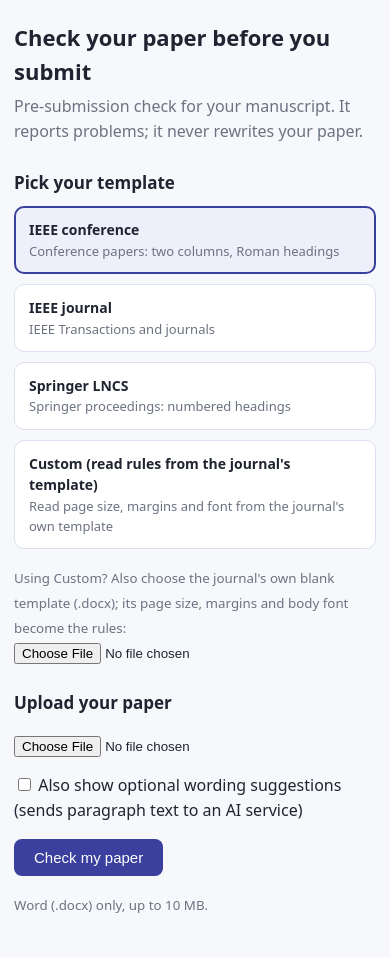
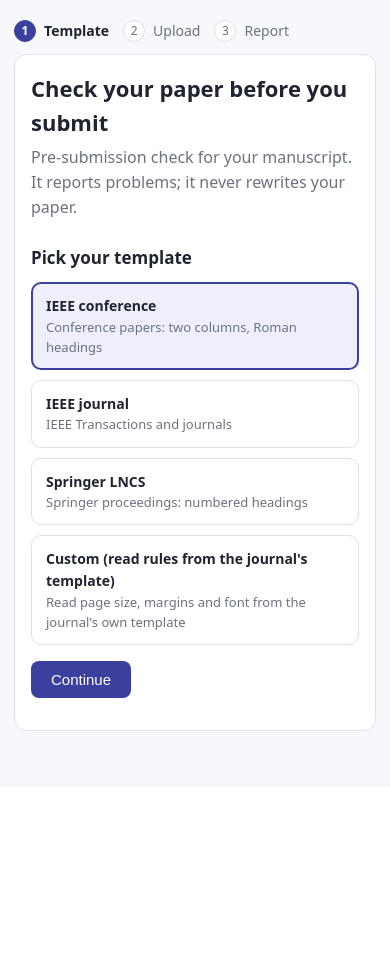
Before and after one commit to themanasarora/PaperDesk, a Flask app: page / in a window 390 px wide. Shown: the part 57-1014 px from the top of the page. After the commit the page ends 788 px from the top, so only its background shows below. Run offline with Flask 3, Linux system fonts and the light colour scheme.

Commit message:
Add step rail, privacy copy and stepper script
Co-Authored-By: Claude Sonnet 5.5 <noreply@anthropic.com>
Claude-Session: https://claude.ai/code/session_017hEwxetgSup47PgW1p4csX

```diff
--- /dev/null
+++ b/static/app.js
@@ -0,0 +1,40 @@
+(function () {
+  var form = document.querySelector("form[data-active]");
+  if (!form) return;
+  document.documentElement.classList.add("js");
+  var panels = {};
+  form.querySelectorAll("[data-panel]").forEach(function (p) { panels[p.dataset.panel] = p; });
+  var items = Array.prototype.slice.call(document.querySelectorAll(".rail-item"));
+  var order = ["template", "upload", "report"];
+
+  function show(step) {
+    Object.keys(panels).forEach(function (k) { panels[k].classList.toggle("is-active", k === step); });
+    items.forEach(function (it) {
+      var s = it.dataset.step;
+      it.classList.toggle("is-active", s === step);
+      it.classList.toggle("is-done", order.indexOf(s) < order.indexOf(step));
+    });
+  }
+  items.forEach(function (it) {
+    if (panels[it.dataset.step]) it.addEventListener("click", function () { show(it.dataset.step); });
+  });
+  form.querySelectorAll("[data-go]").forEach(function (b) {
+    b.addEventListener("click", function () { show(b.dataset.go); });
+  });
+
+  var custom = form.querySelector(".custom-template");
+  function syncCustom() {
+    var sel = form.querySelector('input[name="ruleset"]:checked');
+    if (sel && sel.value === "custom") custom.removeAttribute("data-hidden");
+    else custom.setAttribute("data-hidden", "");
+  }
+  form.querySelectorAll('input[name="ruleset"]').forEach(function (r) { r.addEventListener("change", syncCustom); });
+  syncCustom();
+
+  var paper = form.querySelector('input[name="paper"]');
+  var label = form.querySelector(".drop-text");
+  paper.addEventListener("change", function () {
+    label.textContent = paper.files.length ? paper.files[0].name : "Drop your .docx here, or browse";
+  });
+  show(form.dataset.active);
+})();
--- a/static/style.css
+++ b/static/style.css
@@ -28,3 +28,26 @@ button.primary:hover{background:#2F3380}
   h1{font-size:22px}
   .wrap{padding:20px 14px 40px}
 }
+.layout{display:flex;gap:24px;align-items:flex-start}
+.rail{list-style:none;margin:0;padding:0;width:140px;flex:none}
+.rail-item{display:flex;align-items:center;gap:8px;font-size:14px;color:var(--muted);margin:0 0 12px}
+.rail-item .num{width:22px;height:22px;border-radius:50%;border:1px solid var(--line);display:inline-flex;align-items:center;justify-content:center;font-size:12px;background:#fff}
+.rail-item.is-active{color:var(--ink);font-weight:600}
+.rail-item.is-active .num{background:var(--accent);border-color:var(--accent);color:#fff}
+.rail-item.is-done .num{background:var(--accent-soft);border-color:var(--accent);color:var(--accent)}
+.js .rail-item.is-done,.js .rail-item.is-active{cursor:pointer}
+.panel{flex:1;min-width:0;background:#fff;border:1px solid var(--line);border-radius:12px;padding:20px 22px}
+.panel h1{margin-top:0}
+.js [data-panel]:not(.is-active){display:none}
+[data-hidden]{display:none}
+.drop{display:block;position:relative;border:1.5px dashed #B8BCD6;border-radius:10px;background:var(--accent-soft);padding:26px 14px;text-align:center;color:var(--muted)}
+.drop input{position:absolute;inset:0;width:100%;height:100%;opacity:0;cursor:pointer}
+.drop:has(input:focus-visible){outline:3px solid #9A9DE0}
+.actions{display:flex;gap:14px;align-items:center}
+button.link{background:none;border:0;color:var(--accent);cursor:pointer;font-size:14px;text-decoration:underline;padding:0}
+@media (max-width:640px){
+  .layout{flex-direction:column;gap:12px}
+  .rail{display:flex;gap:14px;width:auto}
+  .rail-item{margin:0}
+  .panel{padding:16px}
+}
--- a/templates/index.html
+++ b/templates/index.html
@@ -9,7 +9,16 @@
 <body>
 <header class="top"><span class="brand">PaperDesk</span></header>
 <main class="wrap">
-<h1>Check your paper before you submit</h1>
+{% set active = 'report' if report is not none else ('template' if (error and current == 'custom') or not error else 'upload') %}
+{% set order = ['template', 'upload', 'report'] %}
+<div class="layout">
+<ol class="rail" aria-label="Steps">
+  {% for step, label in [('template', 'Template'), ('upload', 'Upload'), ('report', 'Report')] %}
+  <li class="rail-item{% if step == active %} is-active{% elif order.index(step) < order.index(active) %} is-done{% endif %}" data-step="{{ step }}"><span class="num">{{ loop.index }}</span>{{ label }}</li>
+  {% endfor %}
+</ol>
+<div class="panel">
+<h1>{% if report is none %}Check your paper before you submit{% else %}Your report{% endif %}</h1>
 <p class="lead">Pre-submission check for your manuscript. It reports problems; it never rewrites your paper.</p>
 {% if error %}<p class="err"><b>{{ error }}</b></p>{% endif %}
 {% set blurbs = {
@@ -18,7 +27,8 @@
   'springer_lncs': 'Springer proceedings: numbered headings',
   'custom': "Read page size, margins and font from the journal's own template"} %}
 {% if report is none %}
-<form method="post" action="/check" enctype="multipart/form-data">
+<form method="post" action="/check" enctype="multipart/form-data" data-active="{{ active }}">
+  <section data-panel="template"{% if active == 'template' %} class="is-active"{% endif %}>
     <h2>Pick your template</h2>
     <div class="cards">
       {% for key, label in rulesets %}
@@ -29,14 +39,24 @@
       </label>
       {% endfor %}
     </div>
-  <p><small>Using Custom? Also choose the journal's own blank template (.docx); its page size, margins and
-    body font become the rules:</small><br><input type="file" name="template" accept=".docx"></p>
+    <div class="custom-template"{% if current != 'custom' %} data-hidden{% endif %}>
+      <p><small>Using Custom? Choose the journal's own blank template (.docx). Its page size, margins and
+        body font become the rules.</small><br><input type="file" name="template" accept=".docx"></p>
+    </div>
+    <p class="actions"><button type="button" class="primary" data-go="upload">Continue</button></p>
+  </section>
+  <section data-panel="upload"{% if active == 'upload' %} class="is-active"{% endif %}>
     <h2>Upload your paper</h2>
-  <p><input type="file" name="paper" accept=".docx" required></p>
-  {% if ai %}<p><label><input type="checkbox" name="wording"> Also show optional wording suggestions
-     (sends paragraph text to an AI service)</label></p>{% endif %}
-  <p><button type="submit" class="primary">Check my paper</button></p>
-  <small>Word (.docx) only, up to 10 MB.</small>
+    <label class="drop">
+      <input type="file" name="paper" accept=".docx" required>
+      <span class="drop-text">Drop your .docx here, or browse</span>
+    </label>
+    {% if ai %}<p><label><input type="checkbox" name="wording"> Also show optional wording suggestions.
+       Your paragraph text is sent to an AI service to write them.</label></p>{% endif %}
+    <p class="actions"><button type="submit" class="primary">Check my paper</button>
+      <button type="button" class="link" data-go="template">Back</button></p>
+    <p class="privacy"><small>Your file is deleted right after the check. Nothing is stored. Word (.docx) only, up to 10 MB.</small></p>
+  </section>
 </form>
 {% else %}
 <h2>Result: {{ report.errors|length }} errors, {{ report.warns|length }} warnings</h2>
@@ -54,6 +74,9 @@
 <p><a href="/">Check another paper</a></p>
 <small>This tool checks formatting against a draft rule set; confirm requirements with your conference or journal.</small>
 {% endif %}
+</div>
+</div>
 </main>
+<script src="{{ url_for('static', filename='app.js') }}"></script>
 </body>
 </html>
```
Also changed, not shown: test_frontend.py (+30 -0 lines). Lines whose indentation alone changed are shown as unchanged.
